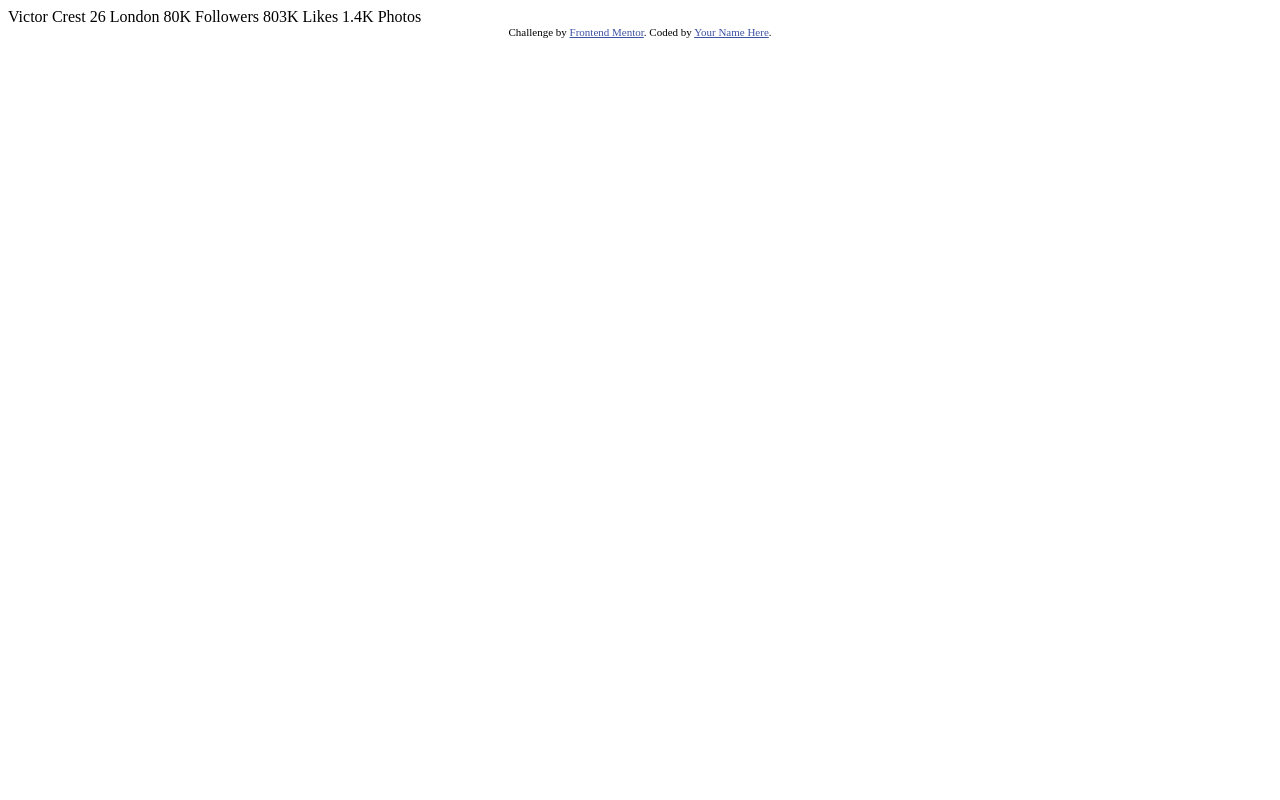
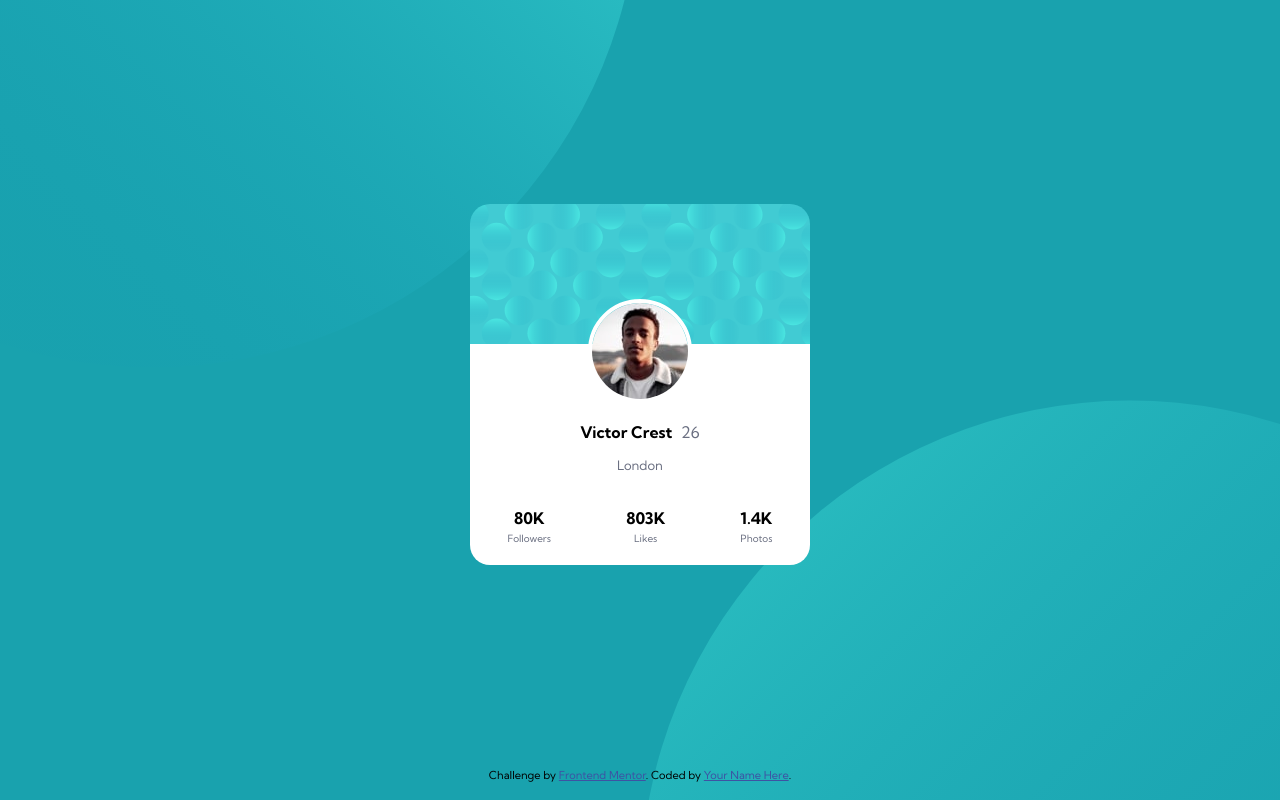
Before and after one commit to Gushigustavo/cartaodeperfil, a plain HTML site: page index.html in a window 1280 px wide. Drawn offline with Linux system fonts and the light colour scheme.

Commit message:
Atualizei

```diff
--- a/index.html
+++ b/index.html
@@ -5,7 +5,7 @@
   <meta name="viewport" content="width=device-width, initial-scale=1.0"> <!-- displays site properly based on user's device -->
 
   <link rel="icon" type="image/png" sizes="32x32" href="./images/favicon-32x32.png">
-
+  <link rel="stylesheet" href="style.css">
   <title>Frontend Mentor | Profile card component</title>
 
   <!-- Feel free to remove these styles or customise in your own stylesheet 👍 -->
@@ -15,21 +15,49 @@
   </style>
 </head>
 <body>
-  Victor Crest
-  26
-  London
+  <main class="container">
 
-  80K
-  Followers
+        <div class="box">
 
-  803K
-  Likes
+           <img src="images/image-victor.jpg" alt="Imagem de usuário">
+           <div>
+              <span>Victor Crest</span>
+              <span>26</span>
+           </div>
 
-  1.4K
-  Photos
-  <div class="attribution">
-    Challenge by <a href="https://www.frontendmentor.io?ref=challenge" target="_blank">Frontend Mentor</a>.
-    Coded by <a href="#">Your Name Here</a>.
-  </div>
+           <p>London</p>
+
+          <div class="box2">
+
+                <div>
+                  <h4>80K</h4>
+                  <p>Followers</p>
+                </div>
+
+                <div>
+                  <h4>803K</h4>
+                  <p>Likes</p>
+                </div>
+
+                <div>
+                  <h4>1.4K</h4>
+                  <p>Photos</p>
+                </div>
+
+
+          </div>
+
+        </div>
+
+  </main>
+
+ <footer>
+
+   <div class="attribution">
+     Challenge by <a href="https://www.frontendmentor.io?ref=challenge" target="_blank">Frontend Mentor</a>.
+     Coded by <a href="#">Your Name Here</a>.
+   </div>
+
+ </footer>
 </body>
 </html>
--- /dev/null
+++ b/style.css
@@ -0,0 +1,79 @@
+@import url('https://fonts.googleapis.com/css2?family=Kumbh+Sans:wght@400;700&display=swap');
+
+*{
+    margin: 0;
+    padding: 0;
+    box-sizing: border-box;
+}
+:root{
+
+    --fontpadrao:'Kumbh Sans', sans-serif;
+    --color0:hsl(185, 75%, 39%);
+    --color1:hsl(229, 23%, 23%);
+    --color2:hsl(227, 10%, 46%);
+    --color3:hsl(0, 0%, 59%);
+}
+body{
+    font-family: var(--fontpadrao);
+    background-color: var(--color0);
+    background-image:url("images/bg-pattern-top.svg"), url("images/bg-pattern-bottom.svg");
+    background-repeat: no-repeat, no-repeat;
+    background-position: right 50vw bottom 50vh, left 50vw top 50vh;
+    height: 96vh;
+
+}
+main.container{
+    height: 100%;
+    display: flex;
+    justify-content: center;
+    align-items: center;
+
+}
+div.box{
+    text-align: center;
+    border-radius: 20px;
+    background-color: #fff;
+    background-image: url("images/bg-pattern-card.svg");
+    background-repeat: no-repeat;
+    flex-basis: 340px;
+
+}
+div.box > img{
+
+border-radius: 50%;
+border: 4px solid #fff;
+margin-top: 95px;
+margin-bottom: 15px;
+
+}
+div.box > p{
+    font-size: 13px;
+    color: var(--color2);
+    margin: 15px 0px;
+}
+div.box div span:nth-child(1){
+
+    font-weight: bolder;
+
+}
+div.box div span:nth-child(2){
+    color: var(--color2);
+    margin-left: 5px;
+
+}
+
+div.box2{
+    display: flex;
+    justify-content: space-around;
+
+    box-shadow: -0px -0.4px 0.4px var(--color3);
+
+}
+div.box2 h4{
+    margin-top: 20px;
+}
+div.box2  div > p{
+    color: var(--color2);
+    font-size: 10px;
+    margin: 4px 0px 20px 0px;
+}
```
Also changed, not shown: design/desktop-design.jpg (deleted), design/desktop-preview.jpg (deleted), design/mobile-design.jpg (deleted), 4 other files.
